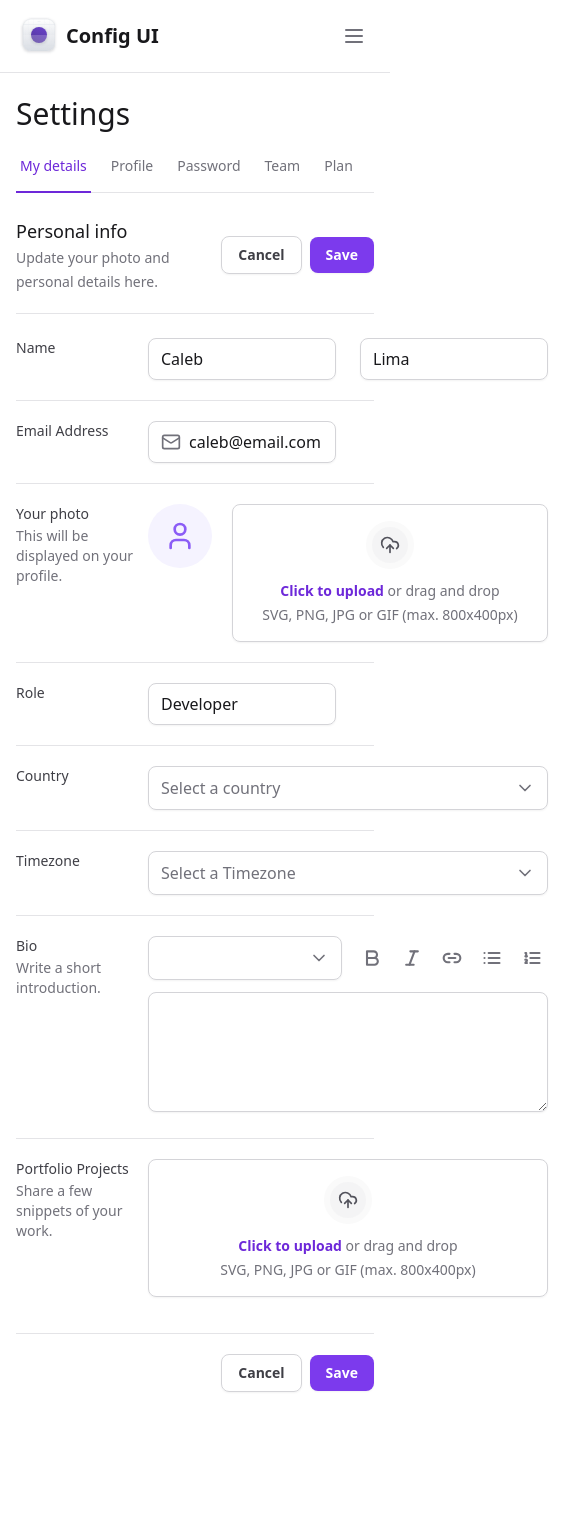
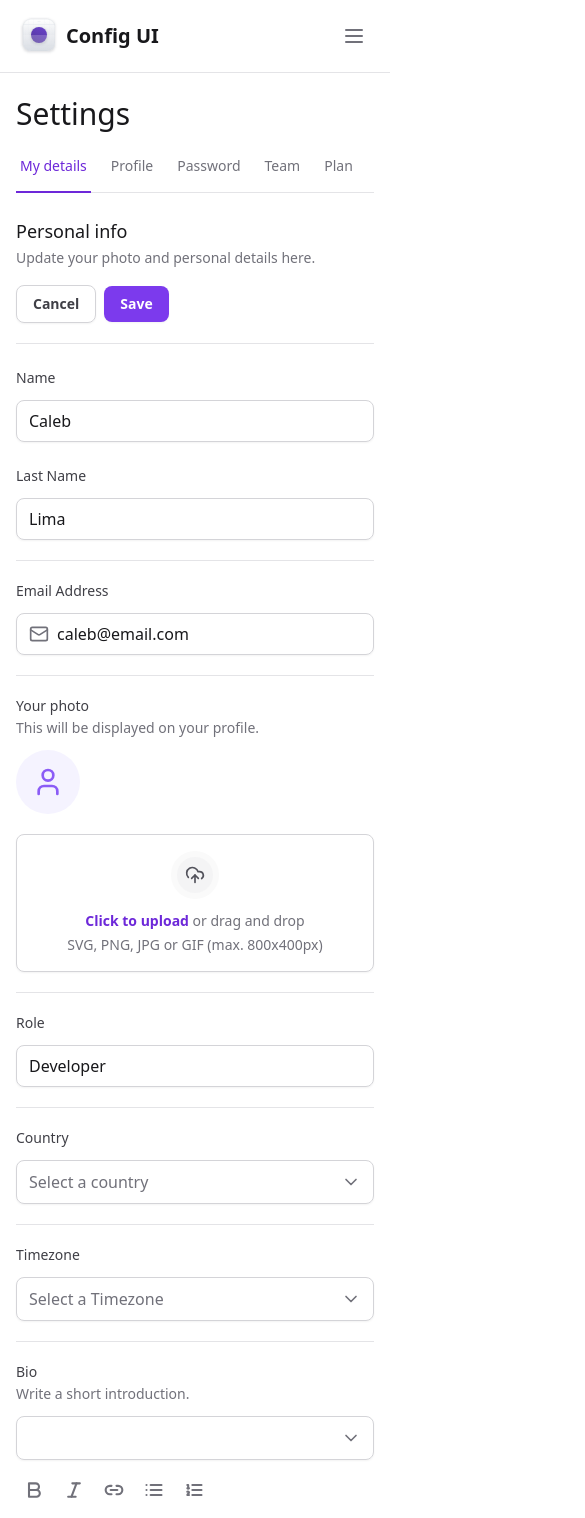
Before and after one commit to jovemcleb/tailwind-iu, a React (Vite) app: page / in a window 390 px wide. Shown: the top 1518 px of the page, 585 px wide, since content can reach past the window. Before the commit the page ends 1440 px from the top, so only its background shows below. Built offline with nearby package versions, Linux system fonts and the light colour scheme.

Commit message:
feat: responsive forms

```diff
--- a/src/view/Pages/Main.tsx
+++ b/src/view/Pages/Main.tsx
@@ -15,7 +15,7 @@
       <SettingsTabs />
 
       <div className="mt-6 flex flex-col">
-        <div className="flex items-center justify-between border-b border-zinc-200 pb-5 ">
+        <div className="flex flex-col justify-between gap-4 border-b border-zinc-200 pb-5 lg:flex-row lg:items-center ">
           <div>
             <h2 className="text-lg font-medium text-zinc-900">Personal info</h2>
             <span className="text-sm text-zinc-500">
@@ -36,31 +36,38 @@
           id="settings"
           className="mt-6 flex w-full flex-col gap-5 divide-y divide-zinc-200"
         >
-          <div className="grid grid-cols-form gap-3">
+          <div className="flex flex-col gap-3 lg:grid lg:grid-cols-form">
             <label
               htmlFor="firstName"
               className=" text-sm font-medium text-zinc-700"
             >
               Name
             </label>
-            <div className="grid grid-cols-2 gap-6">
+            <div className="flex flex-col gap-6 lg:grid lg:grid-cols-2">
               <Input.Root>
                 <Input.Control id="firstName" defaultValue="Caleb" />
               </Input.Root>
+              <div className="flex flex-col gap-3 lg:block">
+                <label
+                  htmlFor="lastName"
+                  className="text-sm font-medium text-zinc-700 lg:sr-only"
+                >
+                  Last Name
+                </label>
                 <Input.Root>
-                <Input.Control id="firstName" defaultValue="Lima" />
+                  <Input.Control id="lastName" defaultValue="Lima" />
                 </Input.Root>
               </div>
             </div>
+          </div>
 
-          <div className="grid grid-cols-form gap-3 pt-5">
+          <div className="flex flex-col gap-3 pt-5 lg:grid lg:grid-cols-form">
             <label
               htmlFor="email"
               className=" text-sm font-medium text-zinc-700"
             >
               Email Address
             </label>
-            <div className="grid grid-cols-2 gap-6">
             <Input.Root>
               <Input.Prefix>
                 <Mail className="h-5 w-5 text-zinc-500" />
@@ -72,9 +79,8 @@
               />
             </Input.Root>
           </div>
-          </div>
 
-          <div className="grid grid-cols-form gap-3 pt-5">
+          <div className="flex flex-col gap-3 pt-5 lg:grid lg:grid-cols-form">
             <label
               htmlFor="photo"
               className=" text-sm font-medium text-zinc-700"
@@ -84,28 +90,27 @@
                 This will be displayed on your profile.
               </span>
             </label>
-            <FileInput.Root>
+            <FileInput.Root className="flex flex-col gap-5 lg:flex-row lg:items-start">
               <FileInput.ImagePreview />
               <FileInput.Trigger />
               <FileInput.Control />
             </FileInput.Root>
           </div>
 
-          <div className="grid grid-cols-form gap-3 pt-5">
+          <div className="flex flex-col gap-3 pt-5 lg:grid lg:grid-cols-form">
             <label
               htmlFor="role"
               className=" text-sm font-medium text-zinc-700"
             >
               Role
             </label>
-            <div className="grid grid-cols-2 gap-6">
+
             <Input.Root>
               <Input.Control id="role" defaultValue="Developer" />
             </Input.Root>
           </div>
-          </div>
 
-          <div className="grid grid-cols-form gap-3 pt-5">
+          <div className="flex flex-col gap-3 pt-5 lg:grid lg:grid-cols-form">
             <label
               htmlFor="country"
               className=" text-sm font-medium text-zinc-700"
@@ -119,7 +124,7 @@
             </Select>
           </div>
 
-          <div className="grid grid-cols-form gap-3 pt-5">
+          <div className="flex flex-col gap-3 pt-5 lg:grid lg:grid-cols-form">
             <label
               htmlFor="timezone"
               className=" text-sm font-medium text-zinc-700"
@@ -133,7 +138,7 @@
             </Select>
           </div>
 
-          <div className="grid grid-cols-form gap-3 pt-5">
+          <div className="flex flex-col gap-3 pt-5 lg:grid lg:grid-cols-form">
             <label htmlFor="bio" className=" text-sm font-medium text-zinc-700">
               Bio
               <span className="mt-0.5 block text-sm font-normal text-zinc-500">
@@ -141,7 +146,7 @@
               </span>
             </label>
             <div className="space-y-3">
-              <div className="grid grid-cols-2 gap-3">
+              <div className="flex flex-col gap-3 lg:grid lg:grid-cols-2">
                 <Select placeholder="">
                   <SelectItem
                     value="normal"
@@ -182,7 +187,7 @@
             </div>
           </div>
 
-          <div className="grid grid-cols-form gap-3 pt-5">
+          <div className="flex flex-col gap-3 pt-5 lg:grid lg:grid-cols-form">
             <label
               htmlFor="portfolioProjects"
               className=" text-sm font-medium text-zinc-700"
```
Lines whose indentation alone changed are shown as unchanged.
